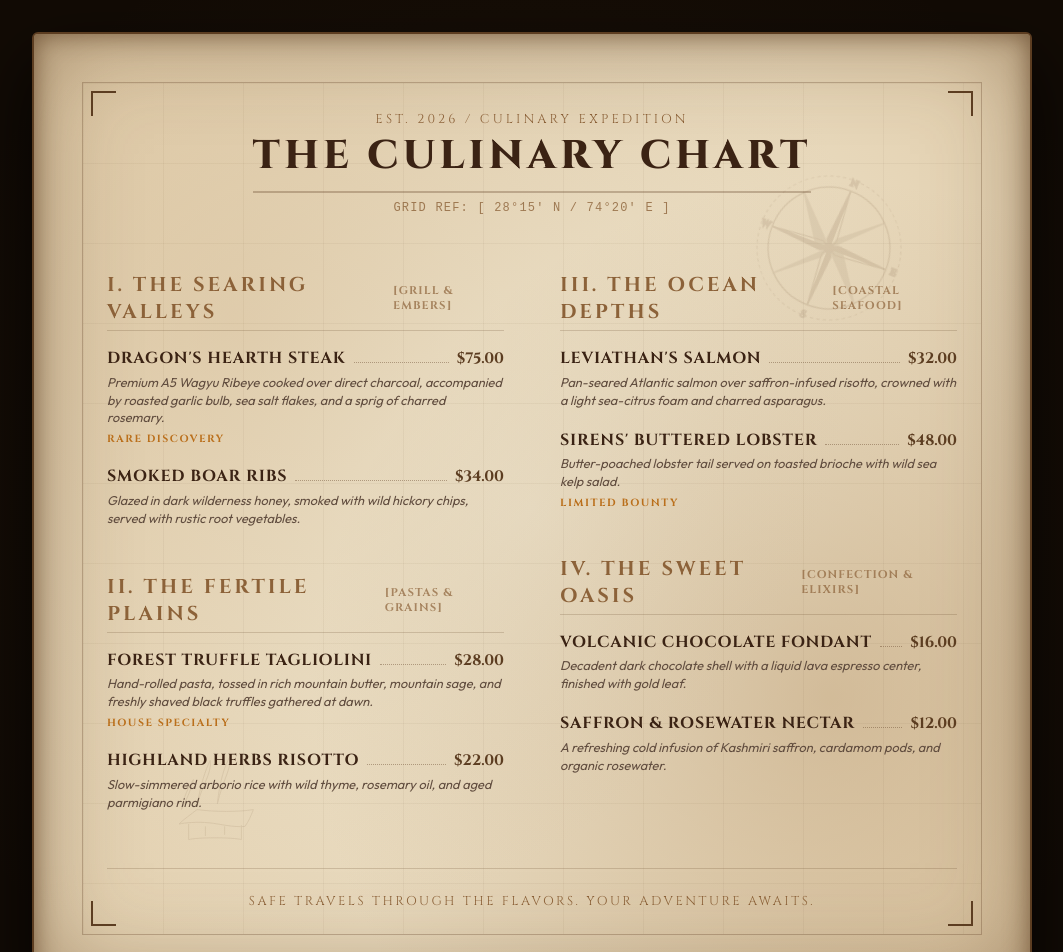
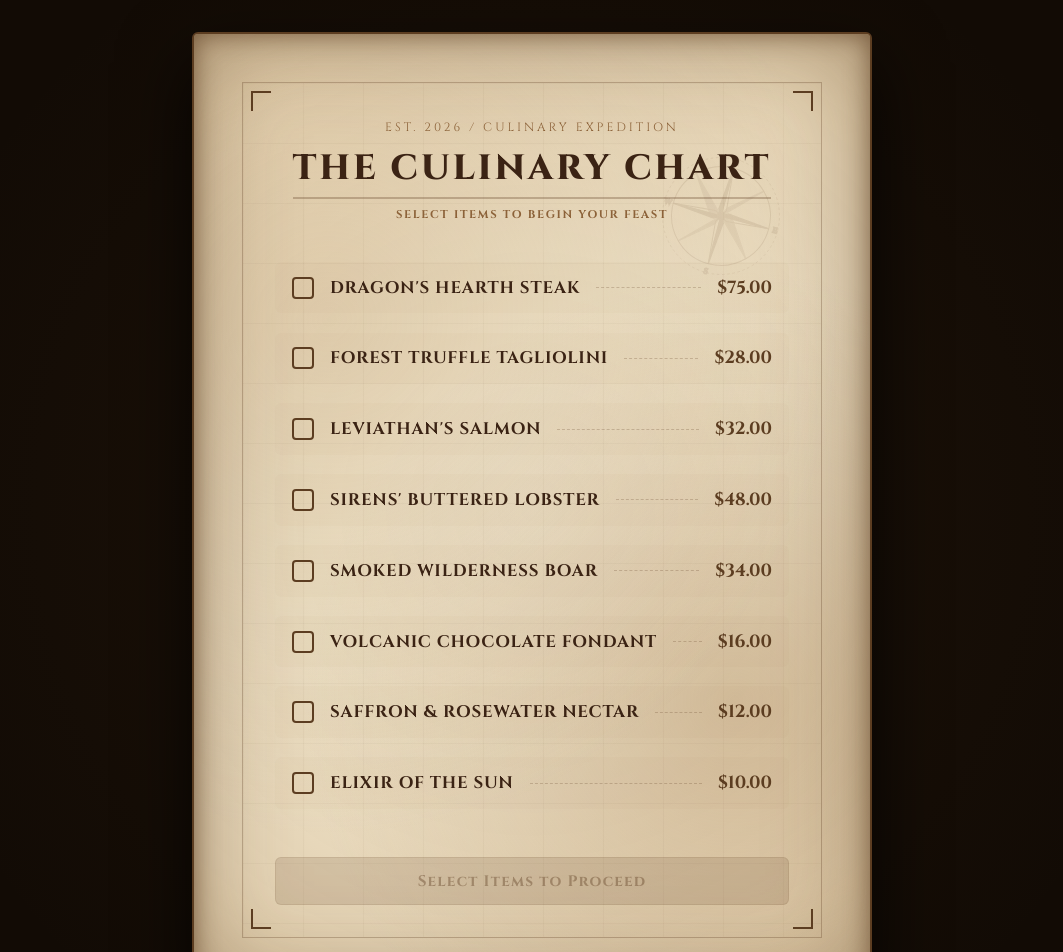
Before and after one commit to notreallyrajat/CraxFood, a Next.js app: page / in a window 1280 px wide. Shown: the top 952 px of the page, without its empty margins (108-1171 px from the left). Built offline with nearby package versions, Linux system fonts and the light colour scheme.

Commit message:
feat: simplify map menu to a list layout with checkboxes and dynamic pricing button

```diff
--- a/src/app/page.module.css
+++ b/src/app/page.module.css
@@ -24,7 +24,6 @@
 /* The Map Scroll */
 .mapScroll {
   background: #f4eedb; /* Pale parchment base */
-  /* CSS gradient representing age spots and sun-bleached parchment */
   background-image:
     radial-gradient(circle at 20% 30%, rgba(206, 178, 137, 0.4) 0%, transparent 60%),
     radial-gradient(circle at 80% 70%, rgba(186, 154, 112, 0.5) 0%, transparent 50%),
@@ -38,7 +37,7 @@
 
   border-radius: 6px;
   width: 100%;
-  max-width: 1000px;
+  max-width: 680px; /* Slimmer for list layout */
   padding: 3rem;
   position: relative;
   font-family: var(--font-cinzel), Georgia, serif;
@@ -46,24 +45,23 @@
   overflow: hidden;
 
   /* Map Unfolding Animation */
-  animation: mapUnfold 1.2s cubic-bezier(0.16, 1, 0.3, 1) forwards;
+  animation: mapUnfold 1s cubic-bezier(0.16, 1, 0.3, 1) forwards;
   transform-origin: center center;
 }
 
 /* Aged Map Double Border Detail */
 .mapBorder {
   border: 1px solid rgba(92, 61, 33, 0.3);
-  padding: 1.5rem;
+  padding: 2rem;
   height: 100%;
   position: relative;
-  pointer-events: none; /* Let clicks pass through to items */
 }
 
 /* Decorative corner marks */
 .cornerDecor {
   position: absolute;
-  width: 25px;
-  height: 25px;
+  width: 20px;
+  height: 20px;
   border-color: #5c3d21;
   border-style: solid;
   pointer-events: none;
@@ -98,177 +96,189 @@
   width: 100%;
   height: 100%;
   background-image:
-    linear-gradient(rgba(92, 61, 33, 0.05) 1px, transparent 1px),
-    linear-gradient(90deg, rgba(92, 61, 33, 0.05) 1px, transparent 1px);
-  background-size: 80px 80px;
+    linear-gradient(rgba(92, 61, 33, 0.04) 1px, transparent 1px),
+    linear-gradient(90deg, rgba(92, 61, 33, 0.04) 1px, transparent 1px);
+  background-size: 60px 60px;
   pointer-events: none;
 }
 
-/* Watermarks (Compass Rose & Sailing Ship) */
+/* Watermark (Compass Rose) */
 .compassRoseWatermark {
   position: absolute;
-  top: 10%;
-  right: 8%;
-  width: 160px;
-  height: 160px;
-  opacity: 0.12;
+  top: 8%;
+  right: 6%;
+  width: 130px;
+  height: 130px;
+  opacity: 0.1;
   pointer-events: none;
   stroke: #5c3d21;
   transform: rotate(15deg);
-  animation: slowSpin 120s linear infinite;
-}
-
-.shipWatermark {
-  position: absolute;
-  bottom: 8%;
-  left: 8%;
-  width: 120px;
-  height: 120px;
-  opacity: 0.1;
-  pointer-events: none;
-  fill: #5c3d21;
 }
 
 /* Map Header */
 .mapHeader {
   text-align: center;
-  margin-bottom: 3.5rem;
+  margin-bottom: 2.5rem;
   position: relative;
   z-index: 10;
-  pointer-events: auto;
 }
 
 .mapSubtitle {
-  font-size: 0.8rem;
+  font-size: 0.75rem;
   letter-spacing: 0.25em;
   text-transform: uppercase;
   color: #8c6239;
-  margin-bottom: 0.5rem;
 }
 
 .mapTitle {
-  font-size: 2.5rem;
+  font-size: 2.2rem;
   font-weight: 800;
-  letter-spacing: 0.1em;
+  letter-spacing: 0.08em;
   text-transform: uppercase;
   border-bottom: 2px double rgba(92, 61, 33, 0.3);
   display: inline-block;
-  padding-bottom: 0.5rem;
+  padding-bottom: 0.3rem;
+  margin-top: 0.5rem;
   color: #3b2314;
 }
 
 .mapCoordinates {
-  font-family: monospace;
-  font-size: 0.75rem;
-  letter-spacing: 0.1em;
+  font-size: 0.7rem;
+  letter-spacing: 0.15em;
   color: #8c6239;
   margin-top: 0.5rem;
-  opacity: 0.8;
+  font-weight: bold;
 }
 
-/* Menu Layout */
-.menuGrid {
-  display: grid;
-  grid-template-columns: 1fr 1fr;
-  gap: 3.5rem;
+/* List Layout styling */
+.menuList {
+  display: flex;
+  flex-direction: column;
+  gap: 1.2rem;
   position: relative;
   z-index: 10;
-  pointer-events: auto;
+  margin-bottom: 3rem;
 }
 
-.menuSection {
+.menuListItem {
   display: flex;
-  flex-direction: column;
-  gap: 1.8rem;
+  align-items: center;
+  justify-content: space-between;
+  padding: 0.8rem 1rem;
+  border-radius: 6px;
+  border: 1px solid transparent;
+  cursor: pointer;
+  background: rgba(92, 61, 33, 0.02);
+  transition: all 0.2s ease-in-out;
 }
 
-.sectionTitle {
-  font-size: 1.25rem;
-  font-weight: 700;
-  text-transform: uppercase;
-  letter-spacing: 0.15em;
-  color: #8c6239;
-  border-bottom: 1px solid rgba(92, 61, 33, 0.2);
-  padding-bottom: 0.3rem;
-  margin-bottom: 0.5rem;
-  display: flex;
-  justify-content: space-between;
-  align-items: center;
+.menuListItem:hover {
+  background: rgba(92, 61, 33, 0.06);
+  border-color: rgba(92, 61, 33, 0.15);
+  transform: translateX(4px);
 }
 
-.sectionRegion {
-  font-size: 0.7rem;
-  letter-spacing: 0.1em;
-  opacity: 0.7;
+.selectedItem {
+  background: rgba(186, 111, 27, 0.08);
+  border-color: rgba(186, 111, 27, 0.25);
 }
 
-.menuItem {
+.itemLeft {
   display: flex;
-  flex-direction: column;
-  gap: 0.3rem;
-  transition: transform 0.25s ease;
+  align-items: center;
+  gap: 1rem;
 }
 
-.menuItem:hover {
-  transform: translateX(6px);
+/* Custom Checkbox Design */
+.customCheckbox {
+  width: 22px;
+  height: 22px;
+  border: 2px solid #5c3d21;
+  border-radius: 4px;
+  background: transparent;
+  display: flex;
+  justify-content: center;
+  align-items: center;
+  transition: all 0.2s ease;
 }
 
-.itemHeader {
-  display: flex;
-  align-items: baseline;
-  justify-content: space-between;
-  gap: 0.5rem;
+.checked {
+  background: #5c3d21;
+  border-color: #5c3d21;
+}
+
+.checkmark {
+  color: #f4eedb;
+  font-size: 0.8rem;
+  font-weight: 900;
 }
 
 .itemName {
-  font-size: 1rem;
+  font-size: 1.05rem;
   font-weight: 700;
   letter-spacing: 0.05em;
   text-transform: uppercase;
   color: #3b2314;
+  transition: color 0.2s ease;
+}
+
+.selectedItem .itemName {
+  color: #8c6239;
 }
 
 .itemConnector {
   flex: 1;
-  border-bottom: 1px dotted rgba(92, 61, 33, 0.4);
+  border-bottom: 1px dashed rgba(92, 61, 33, 0.3);
+  margin: 0 1rem;
+  opacity: 0.8;
 }
 
 .itemPrice {
   font-weight: 700;
-  font-size: 0.95rem;
+  font-size: 1.1rem;
   color: #5c3d21;
 }
 
-.itemDesc {
-  font-size: 0.8rem;
-  font-family: var(--font-outfit), sans-serif;
-  line-height: 1.4;
-  color: #614d3f;
-  font-style: italic;
+/* Payment button section */
+.paymentSection {
+  display: flex;
+  justify-content: center;
+  position: relative;
+  z-index: 10;
 }
 
-.itemLabel {
-  font-size: 0.65rem;
-  letter-spacing: 0.15em;
-  text-transform: uppercase;
-  font-family: var(--font-cinzel), serif;
-  color: #ba6f1b;
-  font-weight: bold;
+.paymentBtn {
+  background: #5c3d21;
+  color: #f4eedb;
+  border: 1px solid #3b2314;
+  padding: 0.8rem 2rem;
+  border-radius: 6px;
+  font-family: var(--font-cinzel), Georgia, serif;
+  font-size: 0.95rem;
+  font-weight: 700;
+  letter-spacing: 0.08em;
+  cursor: pointer;
+  box-shadow: 0 8px 20px rgba(0,0,0,0.15);
+  transition: all 0.3s cubic-bezier(0.16, 1, 0.3, 1);
+  width: 100%;
 }
 
-/* Map Footer Navigation */
-.mapFooter {
-  text-align: center;
-  margin-top: 3.5rem;
-  position: relative;
-  z-index: 10;
-  font-size: 0.8rem;
-  color: #8c6239;
-  letter-spacing: 0.2em;
-  text-transform: uppercase;
-  border-top: 1px double rgba(92, 61, 33, 0.2);
-  padding-top: 1.5rem;
-  pointer-events: auto;
+.paymentBtn:disabled {
+  background: rgba(92, 61, 33, 0.15);
+  color: rgba(92, 61, 33, 0.4);
+  border-color: rgba(92, 61, 33, 0.1);
+  cursor: not-allowed;
+  box-shadow: none;
+}
+
+.activePayment:hover {
+  background: #734d2a;
+  transform: translateY(-2px);
+  box-shadow: 0 12px 25px rgba(92, 61, 33, 0.3);
+}
+
+.activePayment:active {
+  transform: translateY(0);
 }
 
 /* Keyframes */
@@ -276,7 +286,6 @@
   0% {
     transform: scaleX(0.01) scaleY(0.9) rotate(-1deg);
     opacity: 0;
-    box-shadow: 0 10px 30px rgba(0, 0, 0, 0.5);
   }
   50% {
     transform: scaleX(0.5) scaleY(1.02) rotate(0.5deg);
@@ -288,22 +297,15 @@
   }
 }
 
-@keyframes slowSpin {
-  100% {
-    transform: rotate(375deg);
-  }
-}
-
 /* Responsive */
 @media (max-width: 768px) {
-  .menuGrid {
-    grid-template-columns: 1fr;
-    gap: 2.5rem;
-  }
   .mapScroll {
     padding: 1.5rem;
   }
   .mapTitle {
     font-size: 1.8rem;
   }
+  .itemName {
+    font-size: 0.9rem;
+  }
 }
--- a/src/app/page.tsx
+++ b/src/app/page.tsx
@@ -4,8 +4,32 @@ import React, { useState } from "react";
 import ChefLoader from "../components/ChefLoader";
 import styles from "./page.module.css";
 
+const MENU_ITEMS = [
+  { id: "steak", name: "Dragon's Hearth Steak", price: 75.00 },
+  { id: "pasta", name: "Forest Truffle Tagliolini", price: 28.00 },
+  { id: "salmon", name: "Leviathan's Salmon", price: 32.00 },
+  { id: "lobster", name: "Sirens' Buttered Lobster", price: 48.00 },
+  { id: "boar", name: "Smoked Wilderness Boar", price: 34.00 },
+  { id: "fondant", name: "Volcanic Chocolate Fondant", price: 16.00 },
+  { id: "nectar", name: "Saffron & Rosewater Nectar", price: 12.00 },
+  { id: "elixir", name: "Elixir of the Sun", price: 10.00 },
+];
+
 export default function Home() {
   const [isLoading, setIsLoading] = useState(true);
+  const [cart, setCart] = useState<Record<string, boolean>>({});
+
+  const toggleItem = (id: string) => {
+    setCart((prev) => ({
+      ...prev,
+      [id]: !prev[id],
+    }));
+  };
+
+  const selectedCount = Object.values(cart).filter(Boolean).length;
+  const totalPrice = MENU_ITEMS.reduce((sum, item) => {
+    return cart[item.id] ? sum + item.price : sum;
+  }, 0);
 
   return (
     <>
@@ -35,42 +59,22 @@ export default function Home() {
                 <circle cx="50" cy="50" r="45" stroke="#5c3d21" strokeWidth="0.5" strokeDasharray="2 2" />
                 <circle cx="50" cy="50" r="38" stroke="#5c3d21" strokeWidth="0.75" />
                 <circle cx="50" cy="50" r="3" fill="#5c3d21" />
-                {/* Points */}
-                {/* North */}
                 <path d="M 50 50 L 50 12 L 47 45 Z" fill="#5c3d21" />
                 <path d="M 50 50 L 50 12 L 53 45 Z" stroke="#5c3d21" strokeWidth="0.75" />
-                {/* South */}
                 <path d="M 50 50 L 50 88 L 53 55 Z" fill="#5c3d21" />
                 <path d="M 50 50 L 50 88 L 47 55 Z" stroke="#5c3d21" strokeWidth="0.75" />
-                {/* East */}
                 <path d="M 50 50 L 88 50 L 55 47 Z" fill="#5c3d21" />
                 <path d="M 50 50 L 88 50 L 55 53 Z" stroke="#5c3d21" strokeWidth="0.75" />
-                {/* West */}
                 <path d="M 50 50 L 12 50 L 45 53 Z" fill="#5c3d21" />
                 <path d="M 50 50 L 12 50 L 45 47 Z" stroke="#5c3d21" strokeWidth="0.75" />
-                {/* Diagonals */}
                 <path d="M 50 50 L 77 23 L 53 43 Z" fill="#5c3d21" opacity="0.6" />
                 <path d="M 50 50 L 23 77 L 47 57 Z" fill="#5c3d21" opacity="0.6" />
                 <path d="M 50 50 L 23 23 L 43 53 Z" fill="#5c3d21" opacity="0.6" />
                 <path d="M 50 50 L 77 77 L 57 47 Z" fill="#5c3d21" opacity="0.6" />
-                {/* Text Labels */}
                 <text x="48" y="9" fontSize="6" fill="#5c3d21" fontWeight="bold">N</text>
                 <text x="48" y="96" fontSize="6" fill="#5c3d21" fontWeight="bold">S</text>
                 <text x="91" y="52" fontSize="6" fill="#5c3d21" fontWeight="bold">E</text>
                 <text x="5" y="52" fontSize="6" fill="#5c3d21" fontWeight="bold">W</text>
-              </svg>
-
-              {/* Sailing Ship Watermark SVG */}
-              <svg
-                viewBox="0 0 100 100"
-                className={styles.shipWatermark}
-              >
-                <path
-                  d="M20,65 C25,64 35,63 45,64 C55,65 65,68 75,67 C78,63 80,58 82,53 C70,55 50,55 35,53 C30,57 24,61 20,65 Z M35,50 C38,35 48,22 46,12 C42,20 38,32 35,50 Z M52,48 C56,30 64,18 63,8 C58,16 54,29 52,48 Z M22,53 C26,45 30,37 32,28 C28,34 24,42 22,53 Z M42,67 L42,75 M58,67 L58,74 M28,65 L28,78 C35,76 65,76 72,78 L72,66"
-                  stroke="#5c3d21"
-                  strokeWidth="0.75"
-                  fill="none"
-                />
               </svg>
 
               {/* Header */}
@@ -79,149 +83,59 @@ export default function Home() {
                 <br />
                 <h1 className={styles.mapTitle}>The Culinary Chart</h1>
                 <div className={styles.mapCoordinates}>
-                  GRID REF: [ 28°15&apos; N / 74°20&apos; E ]
+                  SELECT ITEMS TO BEGIN YOUR FEAST
                 </div>
               </div>
 
-              {/* Menu Grid Content */}
-              <div className={styles.menuGrid}>
-                {/* Column 1 */}
-                <div className={styles.menuSection}>
-                  {/* Section A */}
-                  <div>
-                    <h2 className={styles.sectionTitle}>
-                      <span>I. The Searing Valleys</span>
-                      <span className={styles.sectionRegion}>[GRILL & EMBERS]</span>
-                    </h2>
-                    <div style={{ display: "flex", flexDirection: "column", gap: "1.2rem", marginTop: "1rem" }}>
-                      <div className={styles.menuItem}>
-                        <div className={styles.itemHeader}>
-                          <span className={styles.itemName}>Dragon&apos;s Hearth Steak</span>
-                          <span className={styles.itemConnector} />
-                          <span className={styles.itemPrice}>$75.00</span>
+              {/* Menu List */}
+              <div className={styles.menuList}>
+                {MENU_ITEMS.map((item) => {
+                  const isChecked = !!cart[item.id];
+                  return (
+                    <div
+                      key={item.id}
+                      className={`${styles.menuListItem} ${
+                        isChecked ? styles.selectedItem : ""
+                      }`}
+                      onClick={() => toggleItem(item.id)}
+                    >
+                      {/* Checkbox & Name */}
+                      <div className={styles.itemLeft}>
+                        <div
+                          className={`${styles.customCheckbox} ${
+                            isChecked ? styles.checked : ""
+                          }`}
+                        >
+                          {isChecked && <span className={styles.checkmark}>✓</span>}
                         </div>
-                        <p className={styles.itemDesc}>
-                          Premium A5 Wagyu Ribeye cooked over direct charcoal, accompanied by roasted garlic bulb, sea salt flakes, and a sprig of charred rosemary.
-                        </p>
-                        <span className={styles.itemLabel}>Rare Discovery</span>
+                        <span className={styles.itemName}>{item.name}</span>
                       </div>
 
-                      <div className={styles.menuItem}>
-                        <div className={styles.itemHeader}>
-                          <span className={styles.itemName}>Smoked Boar Ribs</span>
-                          <span className={styles.itemConnector} />
-                          <span className={styles.itemPrice}>$34.00</span>
-                        </div>
-                        <p className={styles.itemDesc}>
-                          Glazed in dark wilderness honey, smoked with wild hickory chips, served with rustic root vegetables.
-                        </p>
-                      </div>
+                      {/* Leader dots */}
+                      <span className={styles.itemConnector} />
+
+                      {/* Price */}
+                      <span className={styles.itemPrice}>
+                        ${item.price.toFixed(2)}
+                      </span>
                     </div>
-                  </div>
-
-                  {/* Section B */}
-                  <div style={{ marginTop: "1rem" }}>
-                    <h2 className={styles.sectionTitle}>
-                      <span>II. The Fertile Plains</span>
-                      <span className={styles.sectionRegion}>[PASTAS & GRAINS]</span>
-                    </h2>
-                    <div style={{ display: "flex", flexDirection: "column", gap: "1.2rem", marginTop: "1rem" }}>
-                      <div className={styles.menuItem}>
-                        <div className={styles.itemHeader}>
-                          <span className={styles.itemName}>Forest Truffle Tagliolini</span>
-                          <span className={styles.itemConnector} />
-                          <span className={styles.itemPrice}>$28.00</span>
-                        </div>
-                        <p className={styles.itemDesc}>
-                          Hand-rolled pasta, tossed in rich mountain butter, mountain sage, and freshly shaved black truffles gathered at dawn.
-                        </p>
-                        <span className={styles.itemLabel}>House Specialty</span>
-                      </div>
-
-                      <div className={styles.menuItem}>
-                        <div className={styles.itemHeader}>
-                          <span className={styles.itemName}>Highland Herbs Risotto</span>
-                          <span className={styles.itemConnector} />
-                          <span className={styles.itemPrice}>$22.00</span>
-                        </div>
-                        <p className={styles.itemDesc}>
-                          Slow-simmered arborio rice with wild thyme, rosemary oil, and aged parmigiano rind.
-                        </p>
-                      </div>
-                    </div>
-                  </div>
-                </div>
-
-                {/* Column 2 */}
-                <div className={styles.menuSection}>
-                  {/* Section C */}
-                  <div>
-                    <h2 className={styles.sectionTitle}>
-                      <span>III. The Ocean Depths</span>
-                      <span className={styles.sectionRegion}>[COASTAL SEAFOOD]</span>
-                    </h2>
-                    <div style={{ display: "flex", flexDirection: "column", gap: "1.2rem", marginTop: "1rem" }}>
-                      <div className={styles.menuItem}>
-                        <div className={styles.itemHeader}>
-                          <span className={styles.itemName}>Leviathan&apos;s Salmon</span>
-                          <span className={styles.itemConnector} />
-                          <span className={styles.itemPrice}>$32.00</span>
-                        </div>
-                        <p className={styles.itemDesc}>
-                          Pan-seared Atlantic salmon over saffron-infused risotto, crowned with a light sea-citrus foam and charred asparagus.
-                        </p>
-                      </div>
-
-                      <div className={styles.menuItem}>
-                        <div className={styles.itemHeader}>
-                          <span className={styles.itemName}>Sirens&apos; Buttered Lobster</span>
-                          <span className={styles.itemConnector} />
-                          <span className={styles.itemPrice}>$48.00</span>
-                        </div>
-                        <p className={styles.itemDesc}>
-                          Butter-poached lobster tail served on toasted brioche with wild sea kelp salad.
-                        </p>
-                        <span className={styles.itemLabel}>Limited Bounty</span>
-                      </div>
-                    </div>
-                  </div>
-
-                  {/* Section D */}
-                  <div style={{ marginTop: "1rem" }}>
-                    <h2 className={styles.sectionTitle}>
-                      <span>IV. The Sweet Oasis</span>
-                      <span className={styles.sectionRegion}>[CONFECTION & ELIXIRS]</span>
-                    </h2>
-                    <div style={{ display: "flex", flexDirection: "column", gap: "1.2rem", marginTop: "1rem" }}>
-                      <div className={styles.menuItem}>
-                        <div className={styles.itemHeader}>
-                          <span className={styles.itemName}>Volcanic Chocolate Fondant</span>
-                          <span className={styles.itemConnector} />
-                          <span className={styles.itemPrice}>$16.00</span>
-                        </div>
-                        <p className={styles.itemDesc}>
-                          Decadent dark chocolate shell with a liquid lava espresso center, finished with gold leaf.
-                        </p>
-                      </div>
-
-                      <div className={styles.menuItem}>
-                        <div className={styles.itemHeader}>
-                          <span className={styles.itemName}>Saffron & Rosewater Nectar</span>
-                          <span className={styles.itemConnector} />
-                          <span className={styles.itemPrice}>$12.00</span>
-                        </div>
-                        <p className={styles.itemDesc}>
-                          A refreshing cold infusion of Kashmiri saffron, cardamom pods, and organic rosewater.
-                        </p>
-                      </div>
-                    </div>
-                  </div>
-                </div>
+                  );
+                })}
               </div>
 
-              {/* Footer */}
-              <div className={styles.mapFooter}>
-                Safe travels through the flavors. Your adventure awaits.
+              {/* Proceed / Payment Button */}
+              <div className={styles.paymentSection}>
+                <button
+                  className={`${styles.paymentBtn} ${
+                    selectedCount > 0 ? styles.activePayment : ""
+                  }`}
+                  disabled={selectedCount === 0}
+                  onClick={() => alert(`Proceeding with payment of $${totalPrice.toFixed(2)}!`)}
+                >
+                  {selectedCount > 0
+                    ? `Proceed with Payment ($${totalPrice.toFixed(2)})`
+                    : "Select Items to Proceed"}
+                </button>
               </div>
             </div>
           </div>
```
